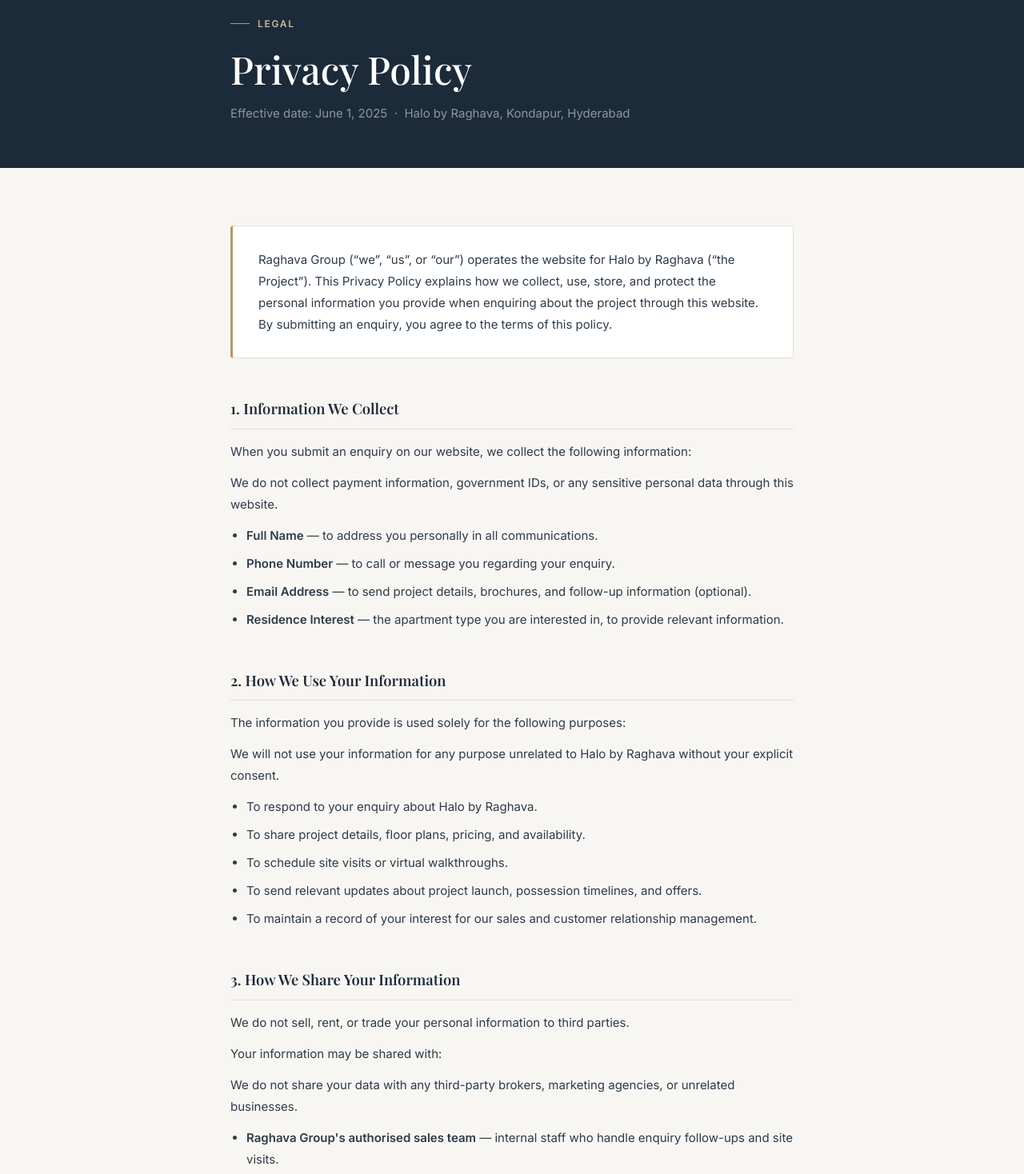
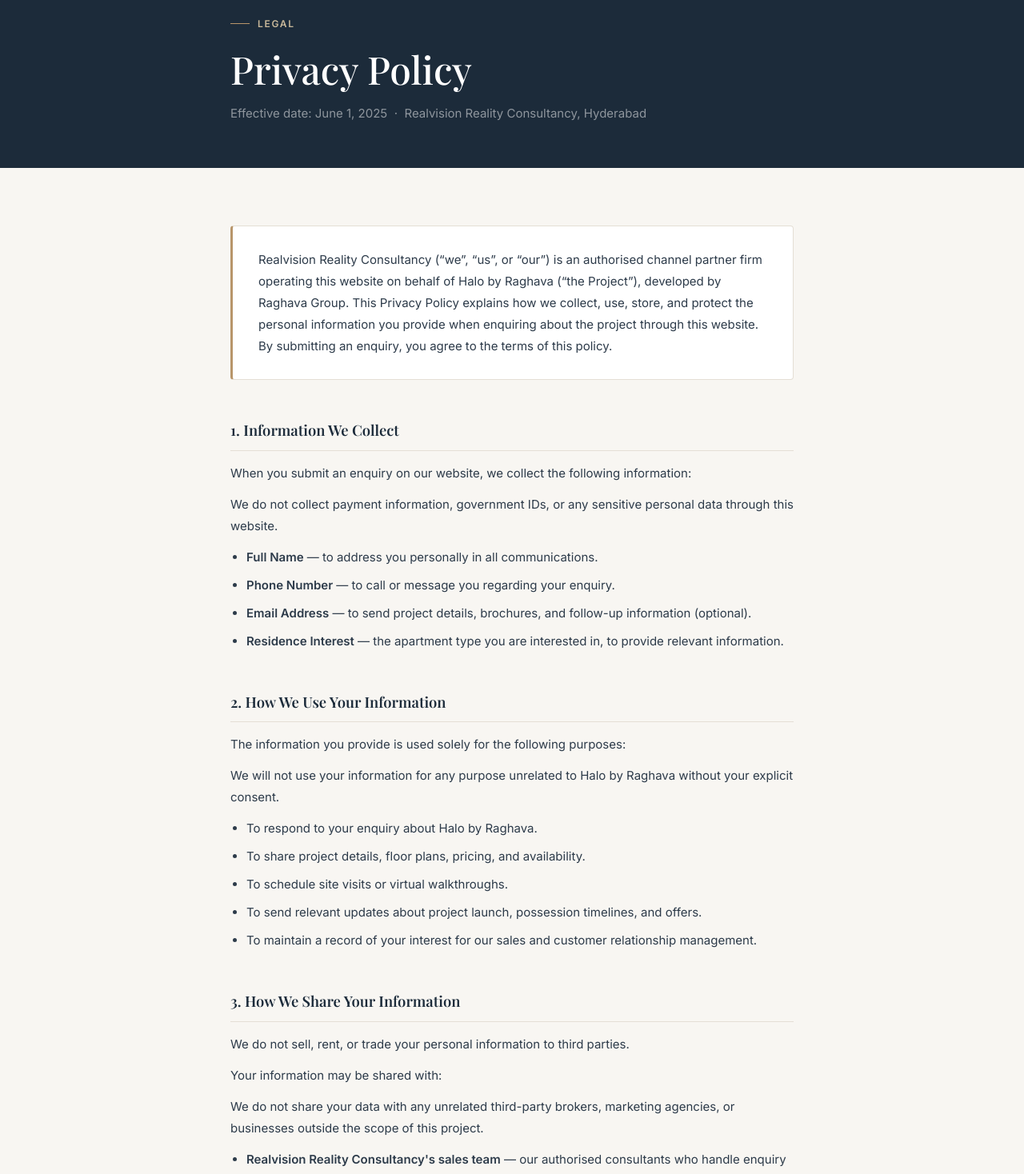
Before and after one commit to giriyaram/raghava-halo, a Next.js app: page /privacy-policy in a window 1280 px wide. Shown: the part 120-1588 px from the top of the page at 80% size. Built offline with nearby package versions, Linux system fonts and the light colour scheme.

Commit message:
update privacy policy: Realvision Reality Consultancy as site owner
Channel partner firm owns the site, Raghava Group is the developer

Co-Authored-By: Claude Sonnet 4.6 <noreply@anthropic.com>

```diff
--- a/app/privacy-policy/page.tsx
+++ b/app/privacy-policy/page.tsx
@@ -41,11 +41,12 @@ We will not use your information for any purpose unrelated to Halo by Raghava wi
 
 Your information may be shared with:
 
-- **Raghava Group's authorised sales team** — internal staff who handle enquiry follow-ups and site visits.
+- **Realvision Reality Consultancy's sales team** — our authorised consultants who handle enquiry follow-ups and site visits.
+- **Raghava Group (the developer)** — as the project developer, they may receive your enquiry details to coordinate site visits, pricing, and possession-related communications.
 - **CRM and communication platforms** — we use GoHighLevel (GHL), a customer relationship management platform, to manage enquiries and communications. Your data is stored securely on their platform subject to their privacy policies.
 - **Legal requirements** — if required by law, regulation, or court order, we may disclose your information to the appropriate authorities.
 
-We do not share your data with any third-party brokers, marketing agencies, or unrelated businesses.`,
+We do not share your data with any unrelated third-party brokers, marketing agencies, or businesses outside the scope of this project.`,
   },
   {
     title: '4. WhatsApp & SMS Communication',
@@ -100,12 +101,13 @@ To exercise any of these rights, please contact us at the details provided below
     title: '13. Contact Us',
     content: `If you have any questions, concerns, or requests regarding this Privacy Policy or your personal data, please contact us:
 
-**Raghava Group**
-Halo by Raghava, Kondapur, Hyderabad, Telangana
+**Realvision Reality Consultancy**
+Authorised Channel Partner — Halo by Raghava
+Hyderabad, Telangana
 📞 +91 98490 19238
 📧 info@halobyraghava.com
 
-You may also write to us via WhatsApp at the number above.`,
+You may also reach us via WhatsApp at the number above.`,
   },
 ]
 
@@ -155,7 +157,7 @@ export default function PrivacyPolicyPage() {
             Privacy Policy
           </h1>
           <p style={{ color: 'rgba(255,255,255,0.5)', fontSize: '0.9375rem' }}>
-            Effective date: June 1, 2025 &nbsp;·&nbsp; Halo by Raghava, Kondapur, Hyderabad
+            Effective date: June 1, 2025 &nbsp;·&nbsp; Realvision Reality Consultancy, Hyderabad
           </p>
         </div>
       </header>
@@ -175,8 +177,9 @@ export default function PrivacyPolicyPage() {
             lineHeight: 1.8,
             color: 'var(--text)',
           }}>
-            Raghava Group (&ldquo;we&rdquo;, &ldquo;us&rdquo;, or &ldquo;our&rdquo;) operates the website for Halo by Raghava
-            (&ldquo;the Project&rdquo;). This Privacy Policy explains how we collect, use, store, and
+            Realvision Reality Consultancy (&ldquo;we&rdquo;, &ldquo;us&rdquo;, or &ldquo;our&rdquo;) is an authorised channel
+            partner firm operating this website on behalf of Halo by Raghava (&ldquo;the Project&rdquo;),
+            developed by Raghava Group. This Privacy Policy explains how we collect, use, store, and
             protect the personal information you provide when enquiring about the project through
             this website. By submitting an enquiry, you agree to the terms of this policy.
           </div>
```
